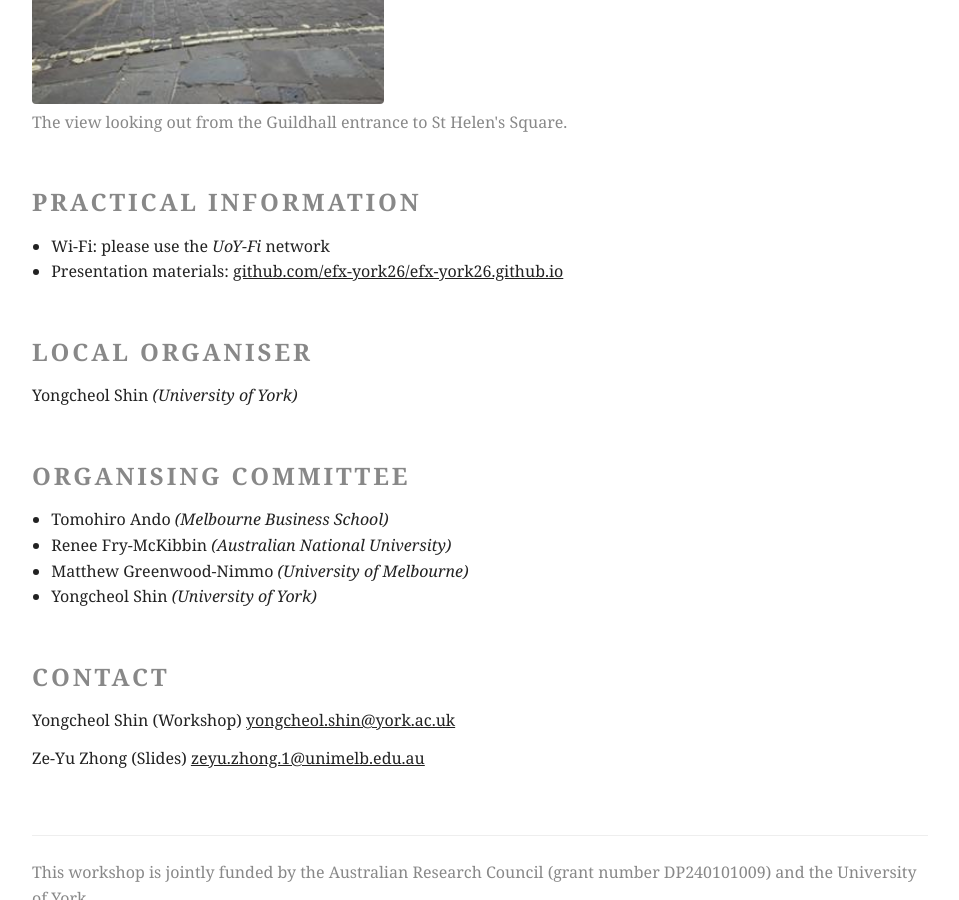
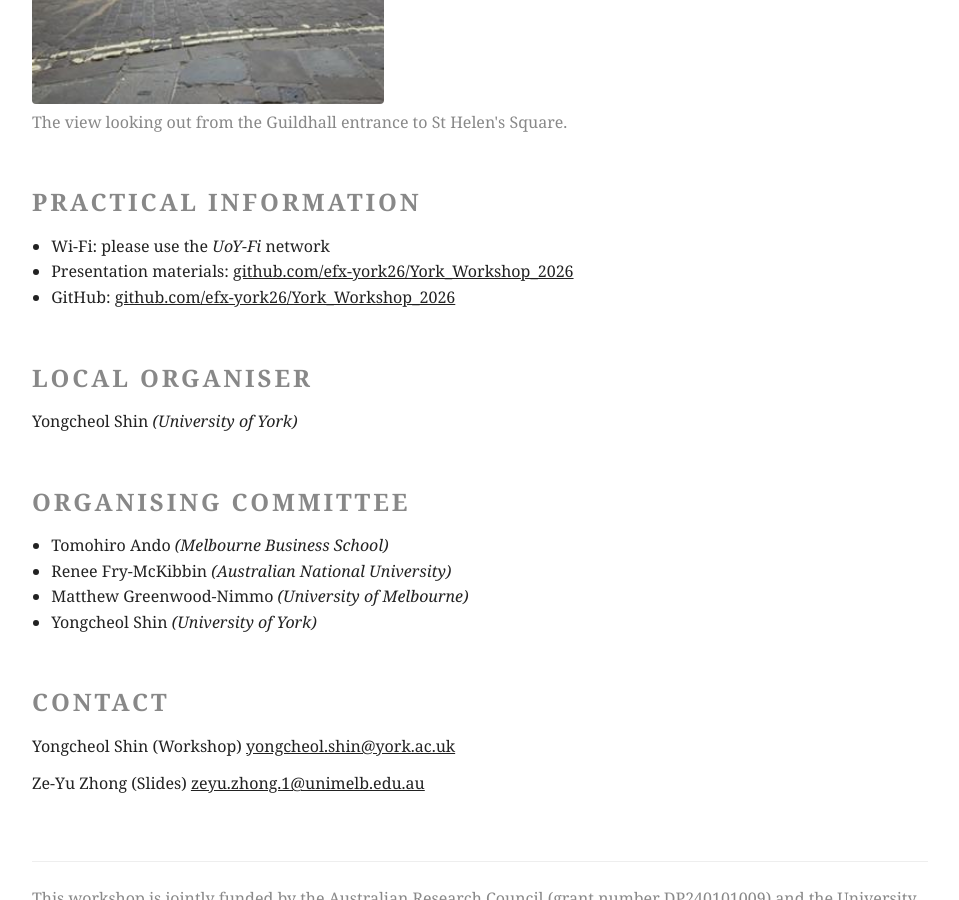
Before and after one commit to efx-york26/York_Workshop_2026, a Jekyll site: the page built from index.md, in a window 1280 px wide and 900 px high, scrolled down 3846 px. Shown: the whole window, without its empty margins (160-1119 px from the left). Built offline with Jekyll 4.4.1, drawn with Linux system fonts in a browser that asks for light colours; our own code applies the rules of GitHub Pages for plain Markdown files.

Commit message:
fix broken links

```diff
--- a/index.md
+++ b/index.md
@@ -58,7 +58,8 @@ From the Mansion House building, walk through the archway to the bottom.
 ## Practical Information
 
 - Wi-Fi: please use the *UoY-Fi* network
-- Presentation materials: [github.com/efx-york26/efx-york26.github.io](https://github.com/efx-york26/efx-york26.github.io)
+- Presentation materials: [github.com/efx-york26/York_Workshop_2026](https://github.com/efx-york26/York_Workshop_2026)
+- GitHub: [github.com/efx-york26/York_Workshop_2026](https://github.com/efx-york26/York_Workshop_2026)
 
 ## Local Organiser
 
```
